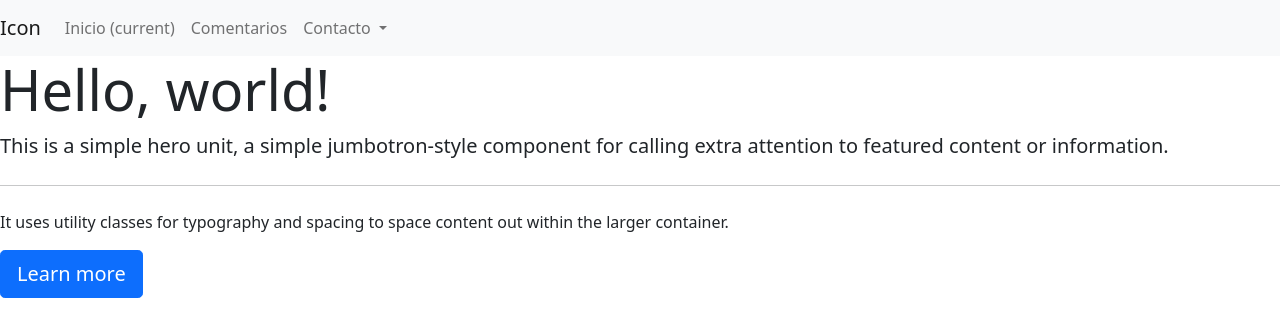
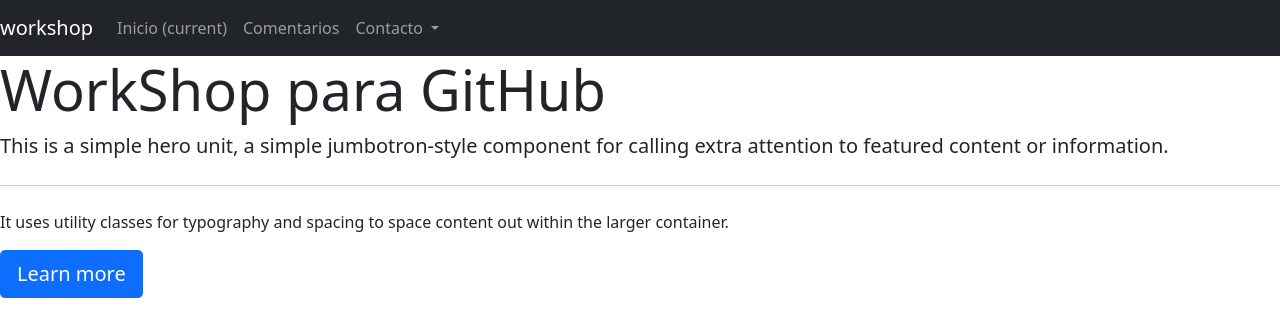
Before and after one commit to mentorrolling/singlepage, a plain HTML site: page index.html in a window 1280 px wide. Drawn offline with nearby package versions, Linux system fonts and the light colour scheme.

Commit message:
nuevo titulo para el workshop

```diff
--- a/index.html
+++ b/index.html
@@ -16,8 +16,8 @@
   <body>
     <!-- HEADER -->
     <header>
-      <nav class="navbar navbar-expand-lg navbar-light bg-light">
-        <a class="navbar-brand" href="#">Icon</a>
+      <nav class="navbar navbar-expand-lg navbar-dark bg-dark">
+        <a class="navbar-brand" href="#">workshop</a>
         <button class="navbar-toggler" type="button" data-toggle="collapse" data-target="#navbarSupportedContent" aria-controls="navbarSupportedContent" aria-expanded="false" aria-label="Toggle navigation">
           <span class="navbar-toggler-icon"></span>
         </button>
@@ -45,7 +45,7 @@
     </header>
     <main>
       <div class="jumbotron">
-        <h1 class="display-4">Hello, world!</h1>
+        <h1 class="display-4">WorkShop para GitHub</h1>
         <p class="lead">
           This is a simple hero unit, a simple jumbotron-style component for
           calling extra attention to featured content or information.
```
